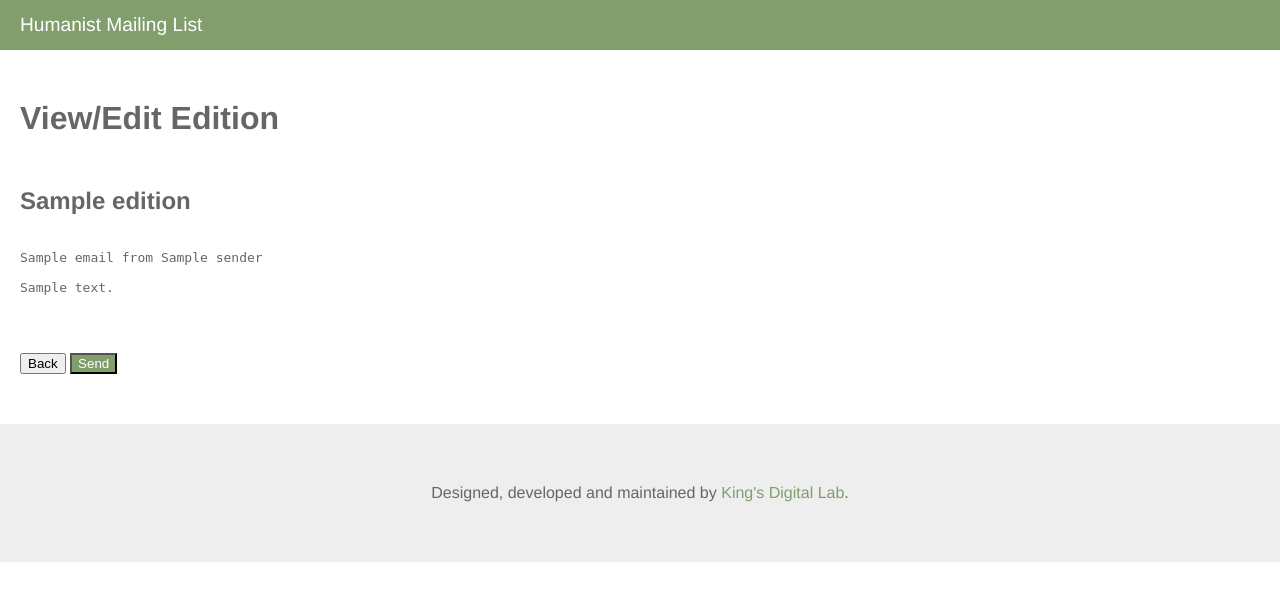
After one commit to kingsdigitallab/humanist-django, a Django app: template templates/humanist_app/editor_editions_preview.html in a window 1280 px wide. The commit adds this page. Shown: the top 601 px of the page. Run offline with Django 3.2, Linux system fonts and the light colour scheme; the template is opened without the code that fills it: most values are stand-ins (such as "Sample title", 1, 10 or a date in 2020); style sheets or scripts are compiled from the project's sources; some libraries are stand-ins or nearby versions.

Commit message:
Editor interface improvements

```diff
--- a/assets/scss/main.scss
+++ b/assets/scss/main.scss
@@ -44,16 +44,7 @@ a
         width: 100%;
     }
 
-    input.send
-    {
-        background: #819e6c;
-        color: #ffffff;
 
-        &:hover
-        {
-            background: #708d5b;
-        }
-    }
 
     table
     {
@@ -212,7 +203,16 @@ header
         margin: 50px 0 0 0;
     }
 }
+input.send
+{
+    background: #819e6c;
+    color: #ffffff;
 
+    &:hover
+    {
+        background: #708d5b;
+    }
+}
 main
 {
     padding: 0 20px;
--- a/humanist_app/urls.py
+++ b/humanist_app/urls.py
@@ -2,7 +2,7 @@ from django.urls import path
 
 # Legacy views
 from .views import (EditorView, EditorTrashView, EditorUsedView,
-                    EditorEditionsSingleView,
+                    EditorEditionsSingleView, EditorEditionPreviewView,
                     EditorUsersUnapprovedView, EditorEditionsView,
                     UserView, UserLogoutView, UserUpdateView,
                     UserUnsubscribeView, UserUnsubscribeConfirmView,
@@ -29,8 +29,10 @@ urlpatterns = [
     path('editor/used/', EditorUsedView.as_view()),
     path('editor/trash/', EditorTrashView.as_view()),
     path('editor/editions/', EditorEditionsView.as_view()),
-    path('editor/editions/<int:edition_id>',
+    path('editor/editions/<int:edition_id>/',
          EditorEditionsSingleView.as_view()),
+    path('editor/editions/<int:edition_id>/preview/',
+         EditorEditionPreviewView.as_view()),
     path('editor/users/unapproved/', EditorUsersUnapprovedView.as_view()),
 
     # User Pages
--- /dev/null
+++ b/templates/humanist_app/editor_editions_preview.html
@@ -0,0 +1,40 @@
+{% extends 'base.html' %}
+
+{% block meta_title %}
+View/Edit Edition
+{% endblock %}
+
+{% block title %}
+View/Edit Edition
+{% endblock %}
+
+{% block main %}
+
+
+<section>
+    <form action="" method="post">
+        {% csrf_token %}
+        <input type="hidden" name="edition_id" value="{{edition.id}}">
+        <h2>{% if edition.subject %}{{ edition.subject }}{% else %}Untitled Edition{% endif %}</h2>
+
+<pre>
+{% for email in edition.editedemail_set.all %}
+{{email.subject}} from {{ email.sender }}
+
+{{ email.body }}
+{% if not forloop.last %}
+
+-----
+
+{% endif %}
+{% endfor %}
+        </pre>
+
+        <div class="controls">
+            <input type="submit" name="action" value="Back">
+            <input type="submit" name="action" class="send" value="Send">
+        </div>
+    </form>
+</section>
+
+{% endblock %}
```
Also changed, not shown: humanist_app/views.py (+39 -0 lines), templates/humanist_app/editor_editions_single.html (indentation only).
